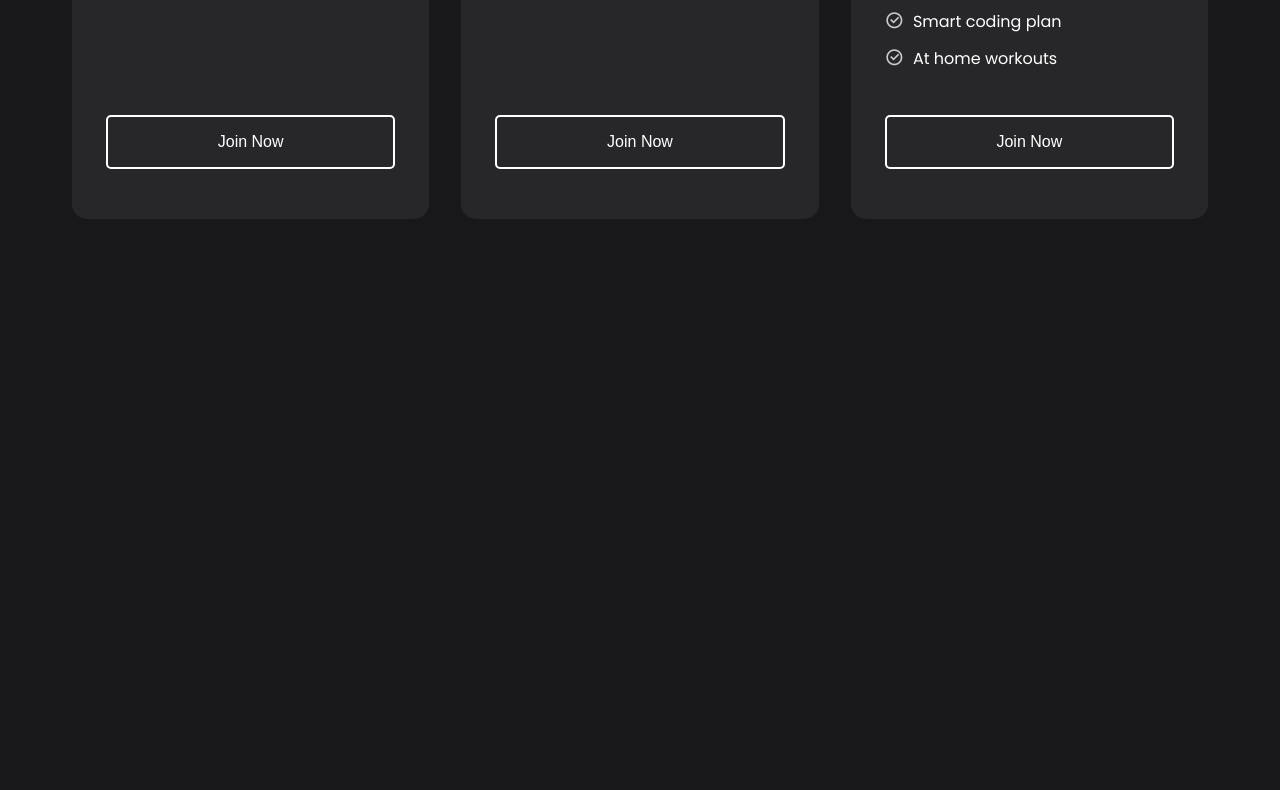
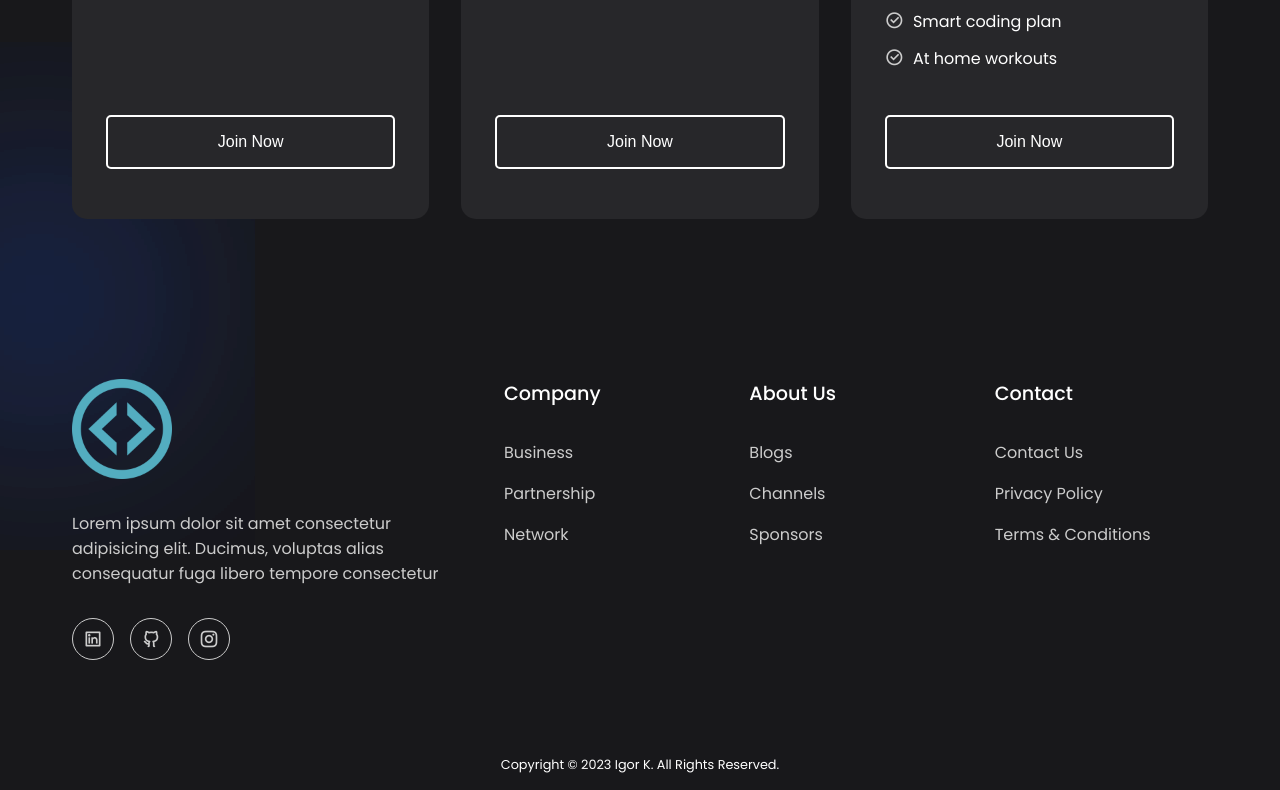
Before and after one commit to igorkukric/Personal-Portfolio, a plain HTML site: page index.html in a window 1280 px wide. Shown: the part 1991-2781 px from the top of the page. Before the commit the page ends 2290 px from the top, so only its background shows below. Drawn offline with nearby package versions, Linux system fonts and the light colour scheme.

Commit message:
add footer

```diff
--- a/index.html
+++ b/index.html
@@ -153,6 +153,47 @@
       </div>
     </section>
 
+    <footer class="container">
+      <span class="blur"></span>
+      <span class="blur"></span>
+      <div class="column">
+        <div class="logo">
+          <img src="assets/logo.png" />
+        </div>
+        <p>
+          Lorem ipsum dolor sit amet consectetur adipisicing elit. Ducimus,
+          voluptas alias consequatur fuga libero tempore consectetur
+        </p>
+        <div class="socials">
+          <a href="#"><i class="ri-linkedin-box-line"></i></a>
+          <a href="#"><i class="ri-github-line"></i></a>
+          <a href="#"><i class="ri-instagram-line"></i></a>
+        </div>
+      </div>
+      <div class="column">
+        <h4>Company</h4>
+        <a href="#">Business</a>
+        <a href="#">Partnership</a>
+        <a href="#">Network</a>
+      </div>
+      <div class="column">
+        <h4>About Us</h4>
+        <a href="#">Blogs</a>
+        <a href="#">Channels</a>
+        <a href="#">Sponsors</a>
+      </div>
+      <div class="column">
+        <h4>Contact</h4>
+        <a href="#">Contact Us</a>
+        <a href="#">Privacy Policy</a>
+        <a href="#">Terms & Conditions</a>
+      </div>
+    </footer>
+
+    <div class="copyright">
+      Copyright © 2023 Igor K. All Rights Reserved.
+    </div>
+
     <script src="script.js"></script>
   </body>
 </html>
--- a/style.css
+++ b/style.css
@@ -277,3 +277,68 @@ section .header {
   background-color: #1e40af;
   border-color: #1e40af;
 }
+
+footer {
+    position: relative;
+    display: grid;
+    grid-template-columns: 400px repeat(3 , 1fr);
+    gap: 2rem;
+}
+
+footer .column .logo {
+    max-width: 100px;
+    margin-bottom: 2rem;
+}
+
+footer .column p {
+    color: #ccc;
+    margin-bottom: 2rem;
+}
+
+footer .column .socials {
+    display: flex;
+    align-items: center;
+    gap: 1rem;
+}
+
+footer .column .socials a {
+    color: #ccc;
+    border: 1px solid #ccc;
+    padding: 5px 10px;
+    font-size: 1.25rem;
+    border-radius: 100%;
+    transition:  all 0.3s ease;
+}
+
+footer .column .socials a:hover {
+    color: #fff;
+    background-color: #1d4ed8;
+    border-color: #1d4ed8;
+}
+
+footer .column h4 {
+    color: #fff;
+    margin-bottom: 2rem;
+    font-size: 1.2rem;
+    font-weight: 500;
+}
+
+footer .column > a {
+    display: block;
+    color: #ccc;
+    margin-bottom: 1rem;
+    transition: all 0.3s ease;
+}
+
+footer .column > a:hover {
+    color: #1d4ed8;
+}
+
+.copyright {
+    max-width: 1200px;
+    margin: auto;
+    padding: 1rem;
+    color: #fff;
+    font-size: 0.8rem;
+    text-align: center;
+}
```
